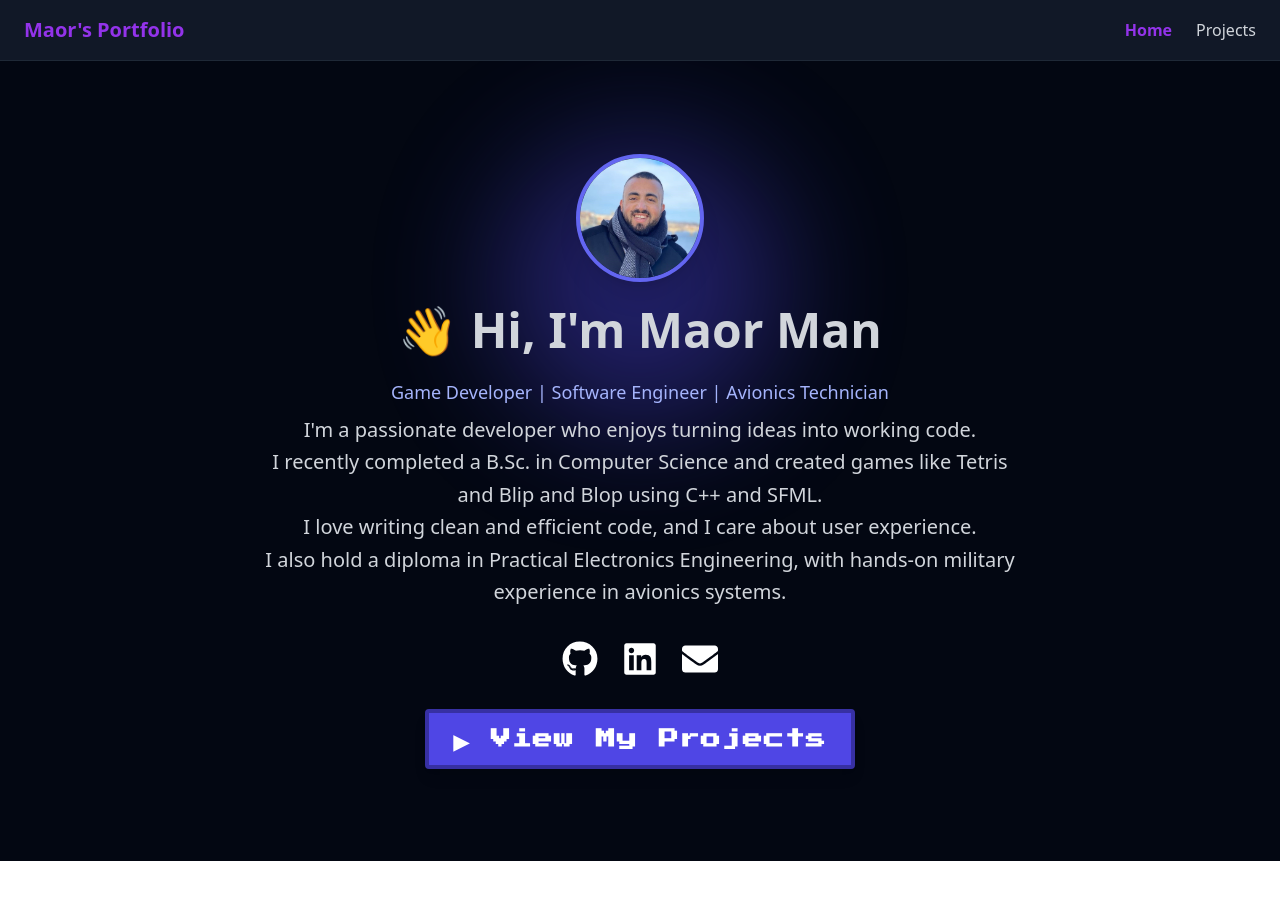
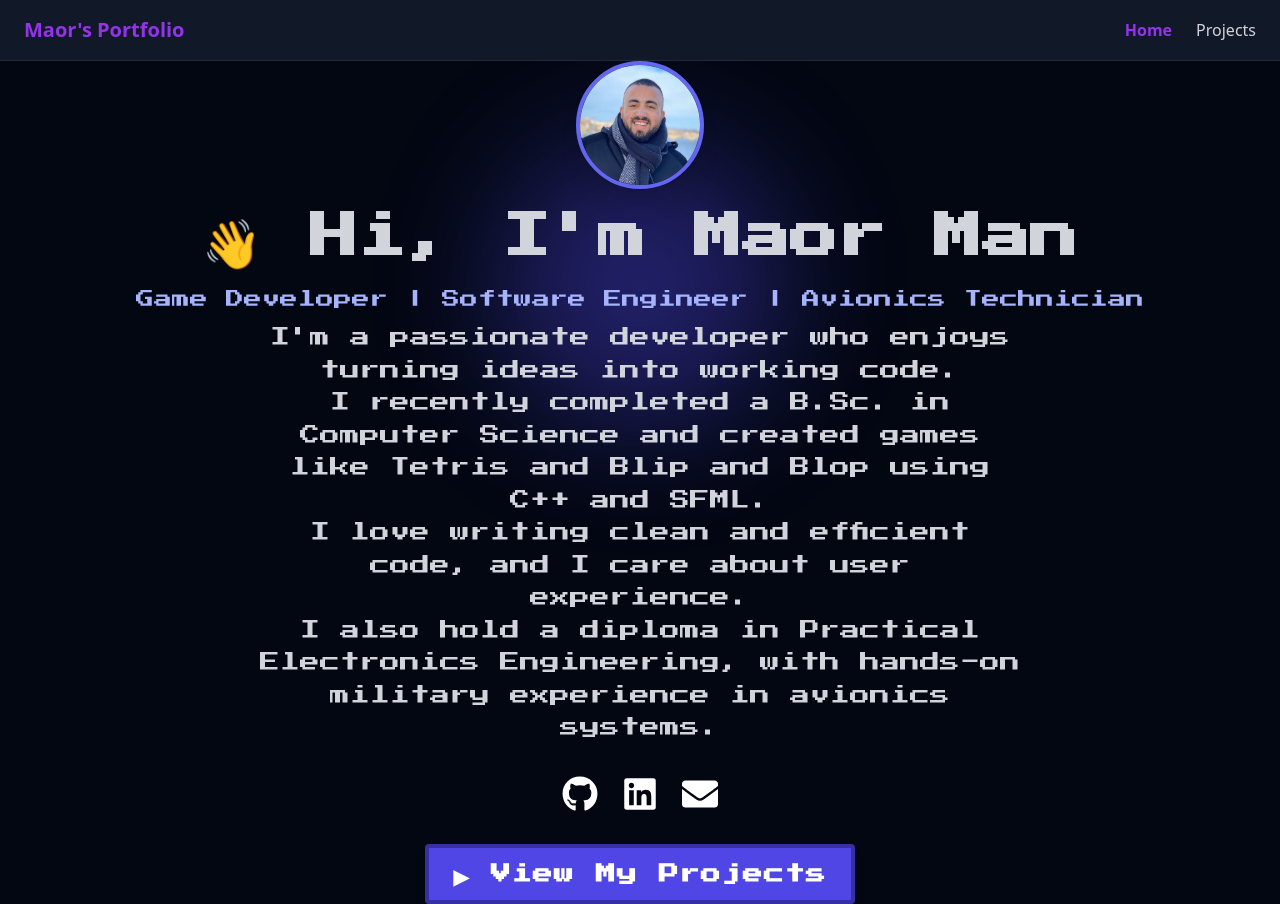
Before and after one commit to MaorMan1/my-portfolio, a React (Vite) app in the folder frontend/: page / in a window 1280 px wide. Before the commit the page ends 861 px from the top, so only its background shows below. Built offline with nearby package versions, Linux system fonts and the light colour scheme.

Commit message:
Home page additions

```diff
--- a/frontend/src/pages/Home.tsx
+++ b/frontend/src/pages/Home.tsx
@@ -46,11 +46,11 @@ function Home() {
         />
       </div>
 
-      <h1 className="text-5xl font-bold mb-6 text-gray-300 z-10 animate-fade-in delay-100">
+      <h1 className="text-5xl font-bold mb-6 text-gray-300 z-10 animate-fade-in delay-100 font-pixel">
         👋 Hi, I'm Maor Man
       </h1>
 
-      <p className="text-lg text-indigo-300 mb-2 animate-fade-in delay-200">
+      <p className="text-lg text-indigo-300 mb-2 animate-fade-in delay-200 font-pixel">
         Game Developer | Software Engineer | Avionics Technician
       </p>
 
@@ -73,7 +73,7 @@ function Home() {
           }}
         />
 
-        <p className="text-xl leading-relaxed text-gray-300 z-10 relative">
+        <p className="text-xl leading-relaxed text-gray-300 z-10 relative font-pixel">
           I'm a passionate developer who enjoys turning ideas into working code.<br />
           I recently completed a B.Sc. in Computer Science and created games like Tetris and Blip and Blop using C++ and SFML.<br />
           I love writing clean and efficient code, and I care about user experience.<br />
```
